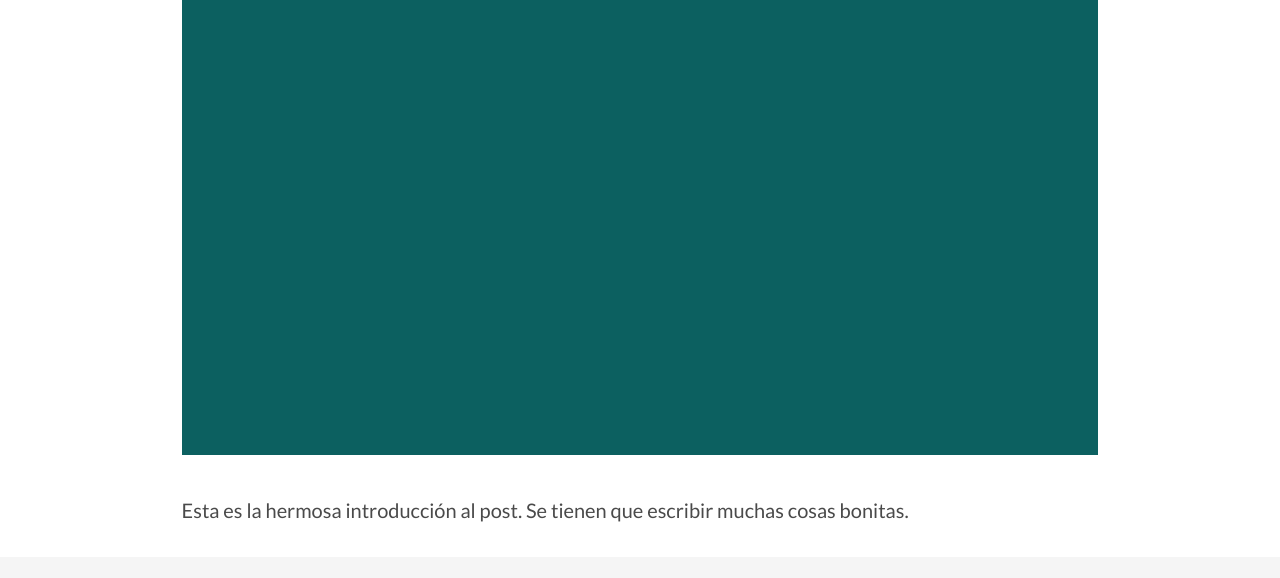
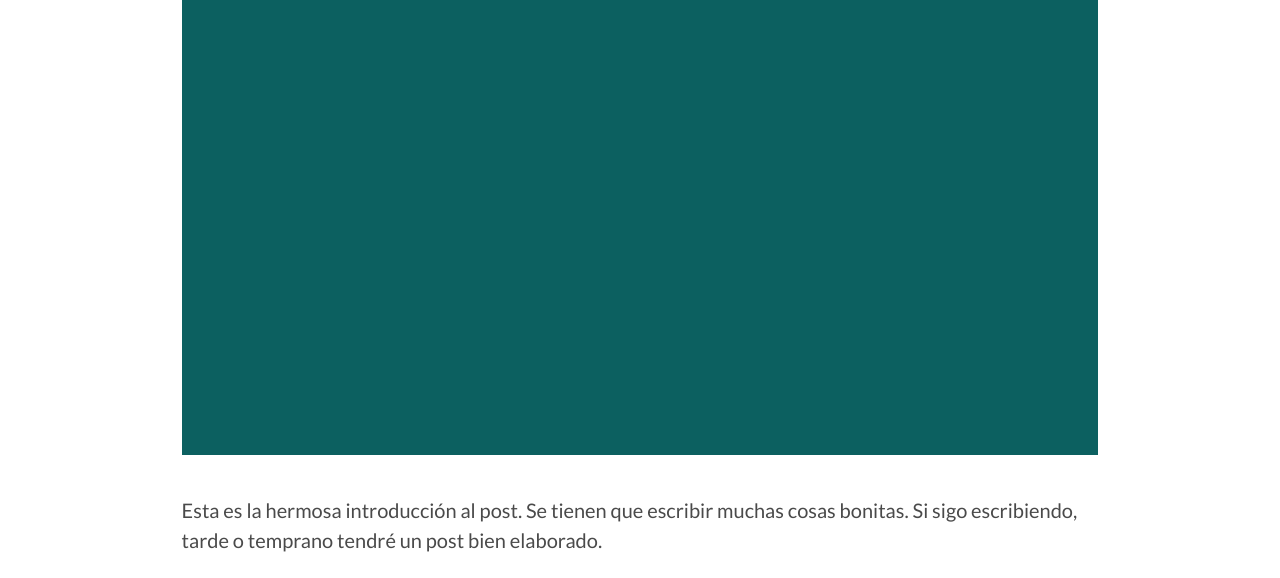
Before and after one commit to shovumx/luppomx, a Gatsby site: page /post-prueba in a window 1280 px wide. Shown: the part 216-794 px from the top of the page. Built offline with nearby package versions, Linux system fonts and the light colour scheme; Gatsby itself is replaced by a stand-in of ours.

Commit message:
actualizacion

```diff
--- a/src/pages/post-prueba.js
+++ b/src/pages/post-prueba.js
@@ -73,7 +73,7 @@ export default () => {
               <p className="is-size-5 b7">
 
 
-                Esta es la hermosa introducción al post. Se tienen que escribir muchas cosas bonitas.
+                Esta es la hermosa introducción al post. Se tienen que escribir muchas cosas bonitas. Si sigo escribiendo, tarde o temprano tendré un post bien elaborado.
 
               </p>
             </div>
```
